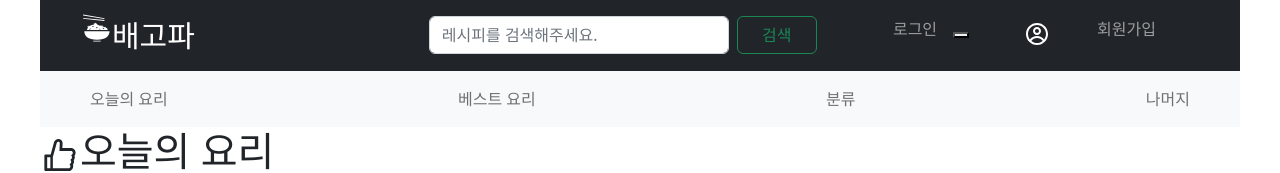
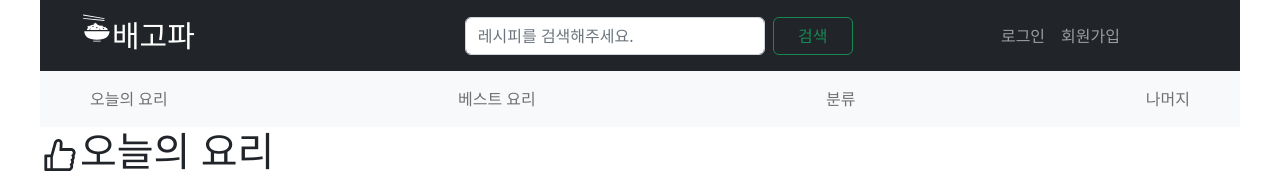
Before and after one commit to seungwoo-woo/baegopa, a React (Create React App) app: page / in a window 1280 px wide. Shown: the top 173 px of the page. Built offline with nearby package versions, Linux system fonts and the light colour scheme; the HTML template or start-up script is replaced by a standard one.

Commit message:
로그인아이콘변경

```diff
--- a/src/App.js
+++ b/src/App.js
@@ -26,8 +26,6 @@ function App() {
         <MembersFood/>
         <MainButton/>
         <Footer/>
-        {/* <Card /> */}
-        {/* <CardList /> */}
       </div>
     </div>
   );
--- a/src/pages/main/Login.module.css
+++ b/src/pages/main/Login.module.css
@@ -2,13 +2,13 @@
   display: block;
 }
 .wrap:active .lo{
-  display: block;
+  display: none;
 }
 .wrap:active .ic{
   display: block;
 }
 .wrap .ic{
-  display: block;
+  display: none;
 }
 .ic{
   width: 72px;
@@ -17,13 +17,15 @@
 h4{
   color: white;
 }
-.btn-keeper{
-  background-image: url(./img/mingcute_bowl-line.png) no-repeat center center;
-  color: aqua;
-  width: 60px;
-  height: 60px;
+.keeper{
+  background-image: url('./img/mingcute_bowl-line.png');
+  width: 30px;
+  height: 30px;
   border: none;
   background-color: transparent;
   background-repeat: no-repeat;
   background-size: cover;
+  margin: auto;
+  display: block;
+
 }
--- a/src/pages/main/best/BestSlider.jsx
+++ b/src/pages/main/best/BestSlider.jsx
@@ -5,6 +5,7 @@ import 'swiper/css';
 import 'swiper/css/navigation';
 import 'swiper/css/pagination';
 import 'swiper/css/scrollbar';
+import { Card } from 'react-bootstrap';
 
 const StyledSwiper = styled(Swiper)`
   width: 1200px;
@@ -26,7 +27,7 @@ function BestSlider(props) {
       pagination={{ clickable: true }}
       scrollbar={{ draggable: true }}
     >
-      <SwiperSlide className='swiperi'><CoveredImage  src='https://via.placeholder.com/285x285'/></SwiperSlide>
+      <SwiperSlide className='swiperi'><CoveredImage  src='https://via.placeholder.com/285x285'/><Card /></SwiperSlide>
       <SwiperSlide className='swiperi'><CoveredImage  src='https://via.placeholder.com/285x285'/></SwiperSlide>
       <SwiperSlide className='swiperi'><CoveredImage  src='https://via.placeholder.com/285x285'/></SwiperSlide>
       <SwiperSlide className='swiperi'><CoveredImage  src='https://via.placeholder.com/285x285'/></SwiperSlide>
--- a/src/pages/main/login.jsx
+++ b/src/pages/main/login.jsx
@@ -2,7 +2,6 @@ import React from 'react';
 import { Nav } from 'react-bootstrap';
 import styles from './Login.module.css'
 import { CgProfile } from "react-icons/cg";
-import styled from "styled-components";
 
 
 function Login(props) {
@@ -10,11 +9,11 @@ function Login(props) {
     <Nav className={styles.wrap}>
       <Nav.Link className={styles.lo} href="#deets">로그인</Nav.Link>
       <Nav.Link className={styles.ic} href="#deets">
-        <div>
-        <button type='button' className='btn-keeper'></button>
-        </div>
+        <button type='button' className={styles.keeper}></button>
       </Nav.Link>
-      <Nav.Link className={styles.ic} href="#deets"> <h4><CgProfile /></h4></Nav.Link>
+      <Nav.Link className={styles.ic} href="#deets">
+      <button type='button' className={styles.keeper}></button>
+    </Nav.Link>
       <Nav.Link className={styles.lo} eventKey={2} href="#memes">
         회원가입
       </Nav.Link>
```
